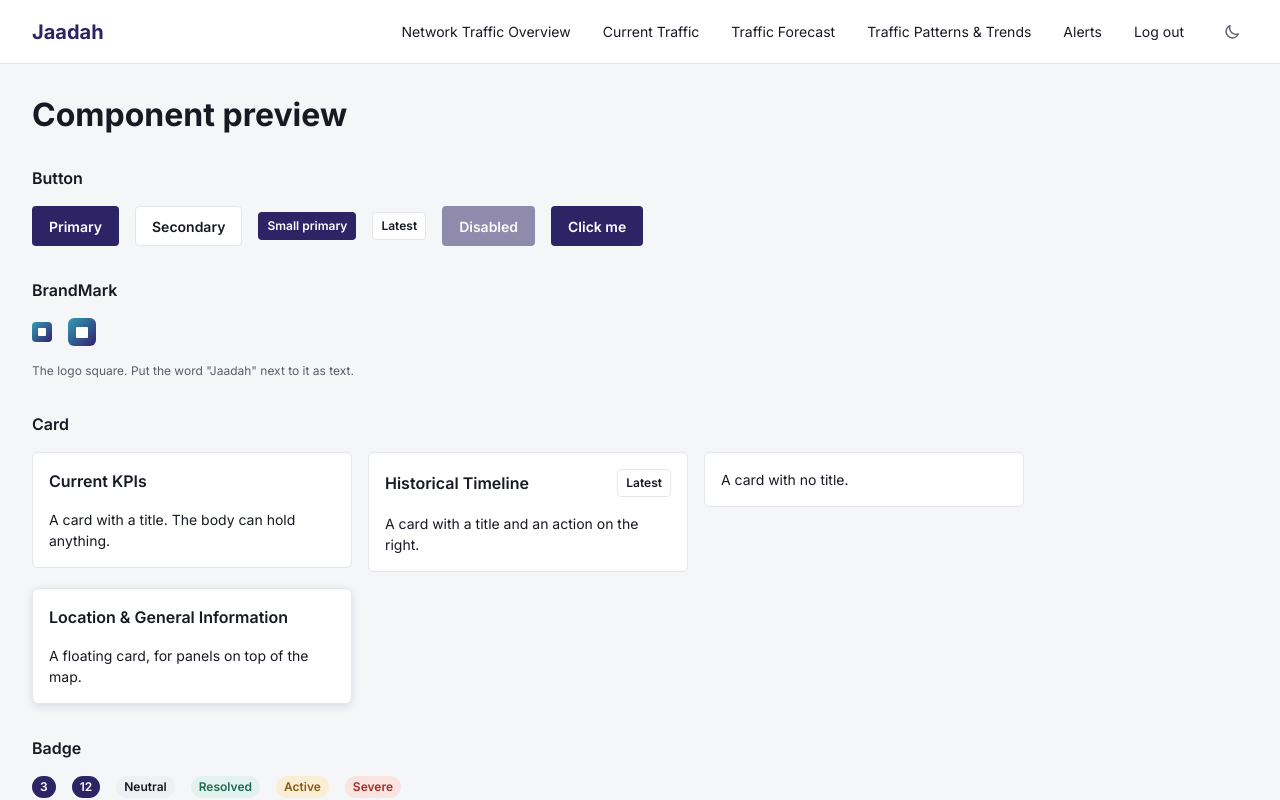
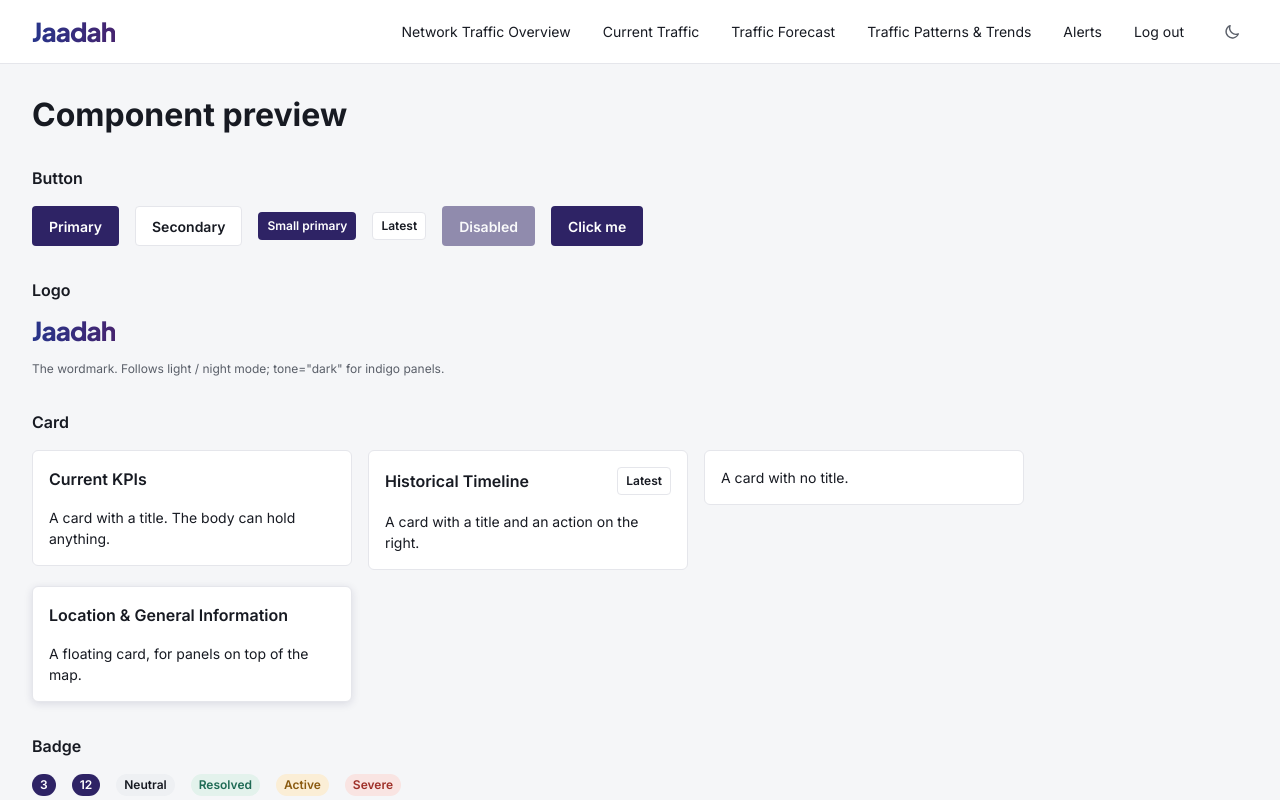
Before and after one commit to Falhebshi/2026-GP1-9, a React (Vite) app in the folder frontend/: page /preview in a window 1280 px wide. Shown: the top 800 px of the page. Built offline with nearby package versions, Linux system fonts and the light colour scheme; what @deck.gl/extensions, @luma.gl/engine would draw is missing.

Commit message:
feat: use the Jaadah wordmark as the site logo

```diff
--- a/frontend/index.html
+++ b/frontend/index.html
@@ -2,9 +2,8 @@
 <html lang="en">
   <head>
     <meta charset="UTF-8" />
-    <link rel="icon" type="image/svg+xml" href="/favicon.svg" />
     <meta name="viewport" content="width=device-width, initial-scale=1.0" />
-    <title>jaadah_web</title>
+    <title>Jaadah</title>
     <!-- Night mode: pick the theme before anything is drawn, so a dark-mode
          user never sees a white flash while React loads. Same rule as
          src/hooks/useTheme.js: saved choice first, then the system setting. -->
--- a/frontend/src/components/BrandMark.css
+++ /dev/null
@@ -1,27 +0,0 @@
-/* A teal-to-indigo square with a white square in the middle */
-.brand-mark {
-  position: relative;
-  display: inline-block;
-  flex: none;
-  border-radius: var(--radius-sm);
-  background: var(--gradient-brand);
-}
-
-.brand-mark::after {
-  content: '';
-  position: absolute;
-  inset: 30%;
-  border-radius: 1px;
-  background: var(--color-text-on-dark);
-}
-
-.brand-mark-sm {
-  width: var(--icon-sm);
-  height: var(--icon-sm);
-}
-
-.brand-mark-md {
-  width: var(--icon-md);
-  height: var(--icon-md);
-  border-radius: var(--radius);
-}
--- a/frontend/src/components/BrandMark.jsx
+++ /dev/null
@@ -1,18 +0,0 @@
-import './BrandMark.css'
-
-// The small Jaadah logo square, shown before the name "Jaadah"
-// (on the Login page, for example).
-//
-//   size   "sm" (20px)  or  "md" (28px). Default "sm".
-//
-// It is decoration only: put the word "Jaadah" next to it as real text.
-function BrandMark({ size = 'sm', className = '' }) {
-  return (
-    <span
-      className={`brand-mark brand-mark-${size} ${className}`}
-      aria-hidden="true"
-    />
-  )
-}
-
-export default BrandMark
--- /dev/null
+++ b/frontend/src/components/Logo.css
@@ -0,0 +1,27 @@
+.logo {
+  display: inline-block;
+  font-family: 'Plus Jakarta Sans', var(--font);
+  font-size: var(--logo-size, 26px);
+  font-weight: 800;
+  line-height: 1;
+  letter-spacing: -0.035em;
+}
+
+/* Light mode: the indigo-to-purple fade of the Arabic logo */
+.logo-auto {
+  background: linear-gradient(90deg, #27358a, #46246f);
+  -webkit-background-clip: text;
+  background-clip: text;
+  color: transparent;
+}
+
+/* Night mode: plain light text */
+:root[data-theme='dark'] .logo-auto {
+  background: none;
+  color: var(--color-text);
+}
+
+/* Always light, for dark backgrounds */
+.logo-dark {
+  color: var(--white);
+}
--- /dev/null
+++ b/frontend/src/components/Logo.jsx
@@ -0,0 +1,15 @@
+import './Logo.css'
+
+// The Jaadah wordmark: the name set in Plus Jakarta Sans ExtraBold.
+// (The same wordmark as outlined SVG files, for the report and slides, is in
+// src/assets/brand/.)
+//
+//   tone       "auto" (default) follows light / night mode
+//              "dark" always the version for dark backgrounds, e.g. the
+//              indigo panel on the Login page
+//   className  set --logo-size on it to size the wordmark (default 26px)
+function Logo({ tone = 'auto', className = '' }) {
+  return <span className={`logo logo-${tone} ${className}`}>Jaadah</span>
+}
+
+export default Logo
--- a/frontend/src/components/NavBar.css
+++ b/frontend/src/components/NavBar.css
@@ -12,15 +12,12 @@
   z-index: 100;
 }
 
+/* The wordmark on the left (Logo component) */
 .nav-brand {
-  font-size: var(--text-lg);
-  font-weight: 700;
-  color: var(--color-selected);
+  display: flex;
+  align-items: center;
   text-decoration: none;
-}
-
-.nav-brand:hover {
-  color: var(--color-selected);
+  --logo-size: 26px;
 }
 
 .nav-links {
--- a/frontend/src/components/NavBar.jsx
+++ b/frontend/src/components/NavBar.jsx
@@ -1,5 +1,6 @@
 import { useState } from 'react'
 import { Link, NavLink, useLocation, useNavigate, useOutletContext } from 'react-router-dom'
+import Logo from './Logo'
 import Notice from './Notice'
 import ThemeToggle from './ThemeToggle'
 import { HOME_BY_ROLE, logOut } from '../services/authService'
@@ -48,7 +49,7 @@ function NavBar() {
     <>
       <header className="nav-bar">
         <Link to={isAdmin ? HOME_BY_ROLE.admin : HOME_BY_ROLE.engineer} className="nav-brand">
-          Jaadah
+          <Logo />
         </Link>
 
         <nav className="nav-links">
--- a/frontend/src/index.css
+++ b/frontend/src/index.css
@@ -12,7 +12,7 @@
    ========================================================================== */
 
 /* Font. The designs look like Inter. Delete this line if you pick another. */
-@import url("https://fonts.googleapis.com/css2?family=Inter:wght@400;500;600;700&display=swap");
+@import url("https://fonts.googleapis.com/css2?family=Inter:wght@400;500;600;700&family=Plus+Jakarta+Sans:wght@800&display=swap");
 
 :root {
   color-scheme: light;
@@ -118,7 +118,6 @@
   --scene-sky-night-4: #232a33;
 
   /* Brand */
-  --gradient-brand: linear-gradient(135deg, var(--teal), var(--indigo)); /* the logo square (BrandMark) */
 
   /* ---- 3. SIZES ---------------------------------------------------------- */
 
--- a/frontend/src/pages/ComponentPreview.jsx
+++ b/frontend/src/pages/ComponentPreview.jsx
@@ -3,7 +3,7 @@ import AlertCard from '../components/AlertCard'
 import AlertList from '../components/AlertList'
 import ApproachPanel from '../components/ApproachPanel'
 import Badge from '../components/Badge'
-import BrandMark from '../components/BrandMark'
+import Logo from '../components/Logo'
 import Breadcrumbs from '../components/Breadcrumbs'
 import Button from '../components/Button'
 import Card from '../components/Card'
@@ -416,12 +416,11 @@ function ComponentPreview() {
       </section>
 
       <section className="preview-section">
-        <h2>BrandMark</h2>
+        <h2>Logo</h2>
         <div className="preview-row">
-          <BrandMark />
-          <BrandMark size="md" />
+          <Logo />
         </div>
-        <p className="preview-note">The logo square. Put the word "Jaadah" next to it as text.</p>
+        <p className="preview-note">The wordmark. Follows light / night mode; tone="dark" for indigo panels.</p>
       </section>
 
       <section className="preview-section">
--- a/frontend/src/pages/Login.css
+++ b/frontend/src/pages/Login.css
@@ -52,11 +52,10 @@
   right: var(--space-md);
 }
 
+/* The wordmark (Logo component, dark version) */
 .login-brand-name {
-  font-size: 48px;
-  font-weight: 700;
-  line-height: 1.1;
-  letter-spacing: -0.02em;
+  margin: 0;
+  --logo-size: 56px;
 }
 
 .login-brand-tagline {
@@ -212,7 +211,7 @@
   }
 
   .login-brand-name {
-    font-size: var(--text-2xl);
+    --logo-size: 40px;
   }
 
   .login-panel {
--- a/frontend/src/pages/Login.jsx
+++ b/frontend/src/pages/Login.jsx
@@ -2,11 +2,12 @@ import { useEffect, useRef, useState } from 'react'
 import { useNavigate } from 'react-router-dom'
 import loginRoads from '../assets/login-roads.svg'
 import Button from '../components/Button'
+import Logo from '../components/Logo'
 import ThemeToggle from '../components/ThemeToggle'
 import { HOME_BY_ROLE, getCurrentUser, logIn } from '../services/authService'
 import './Login.css'
 
-// The Login page, at "/" (the index page): Jaadah's name on an indigo panel with the main roads around the
+// The Login page, at "/" (the index page): the Jaadah wordmark on an indigo panel with the main roads around the
 // study intersection on the left, the sign-in form on the right, and the light / night mode
 // switch in the corner.
 //
@@ -110,7 +111,9 @@ function Login() {
             (built by jaadah/network_congestion/login_roads.py) */}
         <img className="login-roads" src={loginRoads} alt="" />
         <div className="login-brand-text">
-          <p className="login-brand-name">Jaadah</p>
+          <p className="login-brand-name">
+            <Logo tone="dark" />
+          </p>
           <p className="login-brand-tagline">Traffic digital twin for Riyadh intersections</p>
         </div>
       </aside>
```
Also changed, not shown: frontend/src/assets/brand/jaadah-logo-dark.svg (added), frontend/src/assets/brand/jaadah-logo.svg (added).
